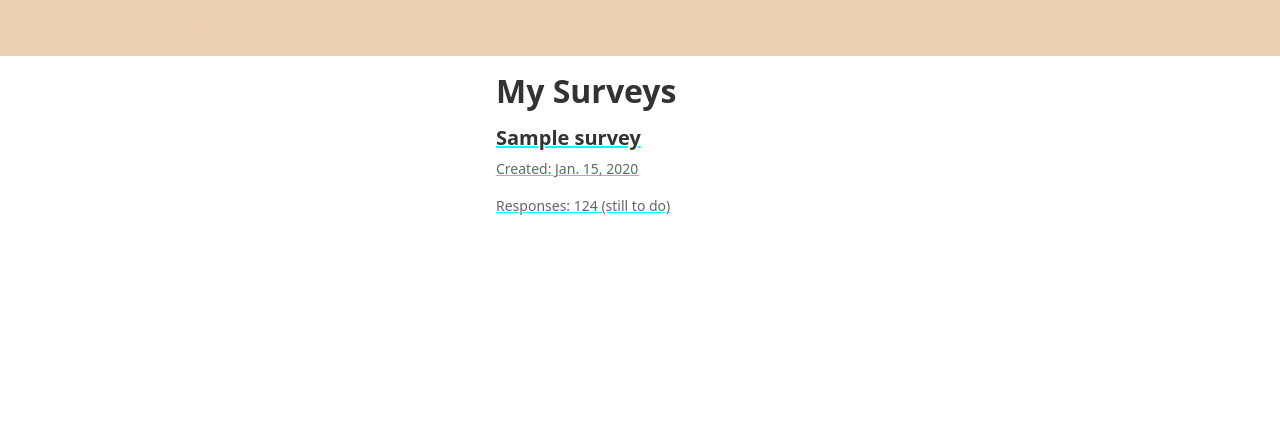
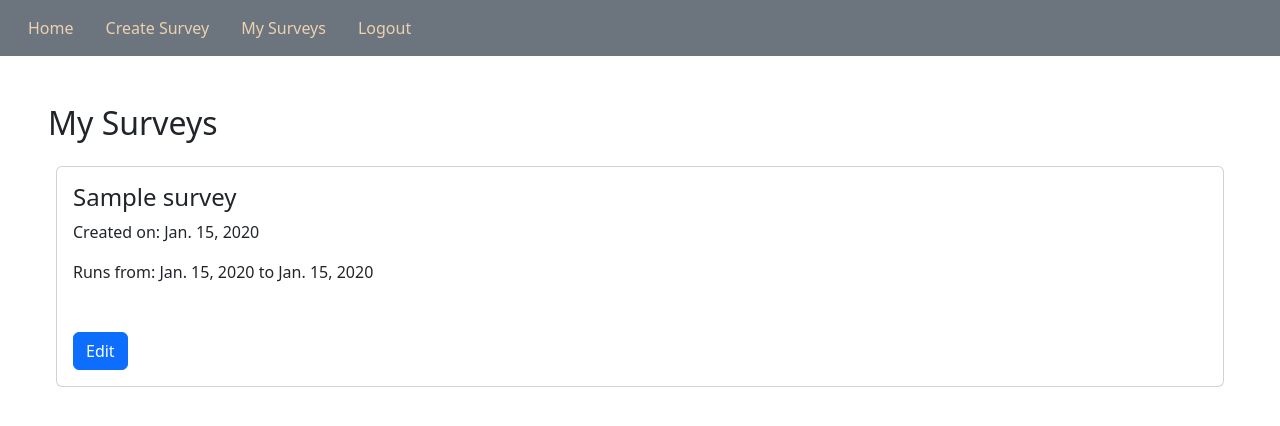
Before and after one commit to hugheshallettj/jacobs_special_project, a Django app: page /surveys/my-surveys/ in a window 1280 px wide. Shown: the top 426 px of the page. Run offline with Django 5.2, Linux system fonts and the light colour scheme; a user stored in the database is signed in; tables that the repository leaves empty hold one stand-in row (values such as "Sample post"); some libraries are stand-ins or nearby versions.

Commit message:
Small style changes to templates and removed old styles.

```diff
--- a/event_surveys_project/core/templates/base.html
+++ b/event_surveys_project/core/templates/base.html
@@ -17,7 +17,7 @@
   <body>
     <header>
       <!-- Site-wide navigation and branding -->
-      <nav class="navbar bg-primary">
+      <nav class="navbar bg-secondary">
         <div class="container-fluid">
           <ul class="nav">
             <li class="nav-item">
--- a/event_surveys_project/surveys/templates/surveys/create_survey.html
+++ b/event_surveys_project/surveys/templates/surveys/create_survey.html
@@ -1,11 +1,10 @@
-{% extends "base.html" %}
-{% block content %}
+{% extends "base.html" %} {% block content %}
 <h2>Create Survey</h2>
 <form method="post">
   {% csrf_token %}
   <table>
     {{form}}
   </table>
-  <button type="submit">Create Survey</button>
+  <button class="btn btn-primary" type="submit">Create Survey</button>
 </form>
 {% endblock %}
--- a/event_surveys_project/surveys/templates/surveys/user_surveys_list.html
+++ b/event_surveys_project/surveys/templates/surveys/user_surveys_list.html
@@ -1,24 +1,29 @@
-{% extends 'base.html' %}
-{% block content %}
-    <div style="background-color: white;">
-        <div style="margin: 0 auto; max-width: 20rem; padding: 16px;">
-            <h2 style="font-size: 2rem; font-weight: bold; color: #333;">My Surveys</h2>
-            <div style="margin-top: 1rem; display: grid; grid-template-columns: 1fr; gap: 10px 6px;">
+{% extends 'base.html' %} {% block content %}
+<div>
+  <div class="m-5">
+    <h2 class="mb-4">My Surveys</h2>
+    <div class="m-2">
       {% for survey in user_surveys %}
-                <a href="{% url "survey_edit" survey.id %}" class="panel" style="color: aqua;">
-                    <div>
-                        <h3 style="font-size: 1.25rem; font-weight: bold; color: #333;">
-                            {{survey.title}}
-                        </h3>
-                        <p style="margin-top: 8px; font-size: 0.875rem; color: #666;">
-                            Created: {{survey.date_created}}
+      <div class="card mb-3">
+        <div class="card-body">
+          <h4 class="card-title">{{survey.title}}</h4>
+          <p class="card-text">Created on: {{survey.date_created}}</p>
+          <p class="card-text">
+            Runs from: {{survey.start_date}} to {{survey.end_date}}
           </p>
-                        <p style="margin-top: 8px; font-size: 0.875rem; color: #666;">Responses: 124 (still to do)</p>
         </div>
+        <div class="card-body">
+          <p id="responses-count"></p>
+          <a class="btn btn-primary" href="{% url 'survey_edit' survey.id %}">
+            Edit
           </a>
+        </div>
+      </div>
       <!-- More survey panels... -->
       {% endfor %}
     </div>
   </div>
 </div>
-{% endblock content %}
+{% endblock content %} {% block custom_js %}
+<script></script>
+{% endblock custom_js %}
```
Lines whose indentation alone changed are shown as unchanged.
